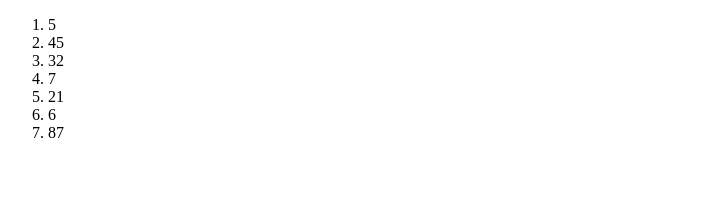
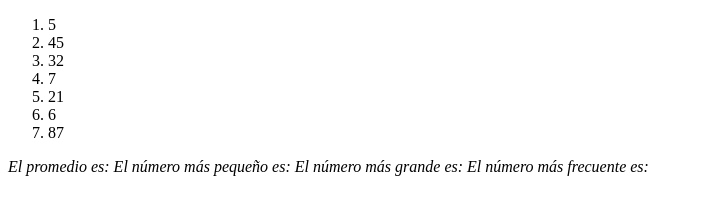
Before and after one commit to BlackSharkXII/argentina-programa, a plain HTML site: page clase-5/Ejercicio-4/index.html in a window 1280 px wide. Shown: the whole page, without its empty margins (0-704 px from the left). Drawn offline with Linux system fonts and the light colour scheme.

Commit message:
Crea elementos faltantes para hacer la tarea

```diff
--- a/clase-5/Ejercicio-4/index.html
+++ b/clase-5/Ejercicio-4/index.html
@@ -18,6 +18,10 @@
         <li>6</li>
         <li>87</li>
     </ol>
+    <em>El promedio es: </em>
+    <em>El número más pequeño es:</em>
+    <em>El número más grande es:</em>
+    <em>El número más frecuente es: </em>
     <script src="tarea-clase-5.js"></script>
 </body>
 
```
